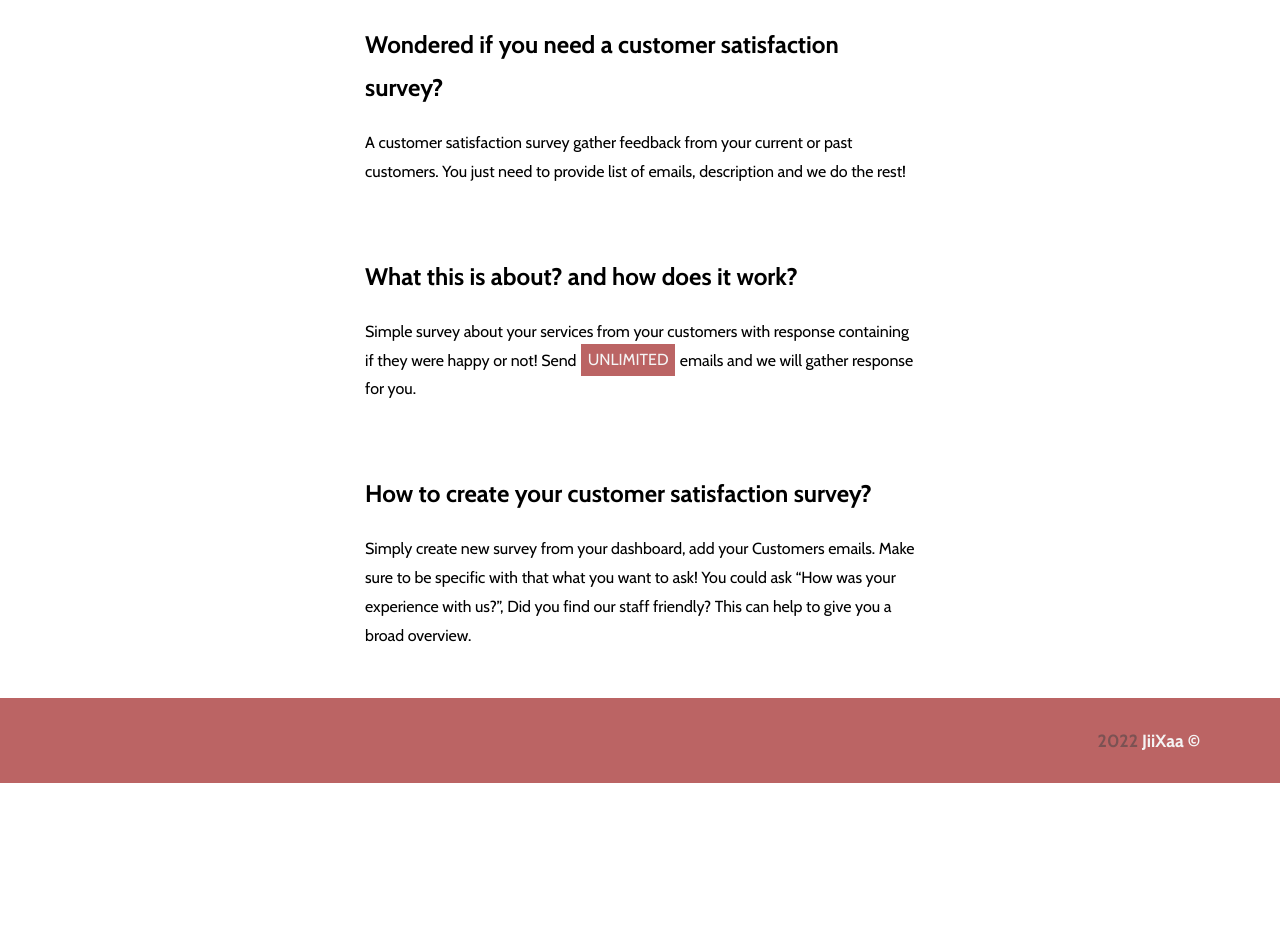
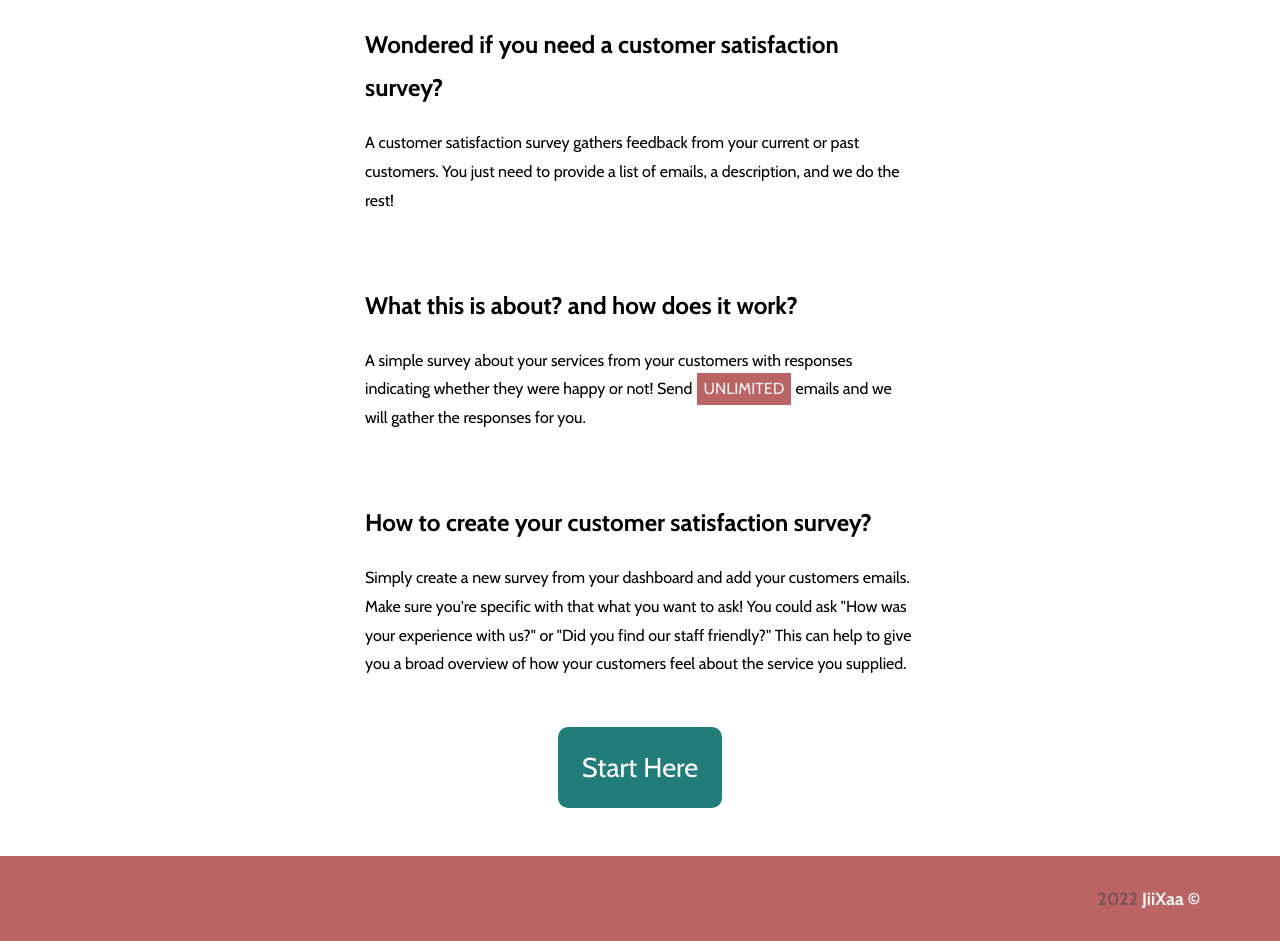
Before and after one commit to JiiXaa/FeedbackME, a React app in the folder client/: page / in a window 1280 px wide. Shown: the part 796-1737 px from the top of the page. Before the commit the page ends 1579 px from the top, so only its background shows below. Built offline with nearby package versions, Linux system fonts and the light colour scheme; no server answers.

Commit message:
added CTA on the landing page and changed favicon

```diff
--- a/client/public/index.html
+++ b/client/public/index.html
@@ -35,7 +35,7 @@
       href="https://fonts.googleapis.com/css2?family=Cabin:wght@400;500;700&display=swap"
       rel="stylesheet"
     />
-    <title>React App</title>
+    <title>FeedbackME</title>
   </head>
   <body>
     <noscript>You need to enable JavaScript to run this app.</noscript>
--- a/client/src/components/Landing.js
+++ b/client/src/components/Landing.js
@@ -28,31 +28,34 @@ class Landing extends Component {
             <StyledHeadingsContainer>
               <h1>Wondered if you need a customer satisfaction survey?</h1>
               <p>
-                A customer satisfaction survey gather feedback from your current
-                or past customers. You just need to provide list of emails,
-                description and we do the rest!
+                A customer satisfaction survey gathers feedback from your
+                current or past customers. You just need to provide a list of
+                emails, a description, and we do the rest!
               </p>
             </StyledHeadingsContainer>
             <StyledHeadingsContainer>
               <h1>What this is about? and how does it work?</h1>
 
               <p>
-                Simple survey about your services from your customers with
-                response containing if they were happy or not! Send
+                A simple survey about your services from your customers with
+                responses indicating whether they were happy or not! Send
                 <span>UNLIMITED</span>
-                emails and we will gather response for you.
+                emails and we will gather the responses for you.
               </p>
             </StyledHeadingsContainer>
             <StyledHeadingsContainer>
               <h1>How to create your customer satisfaction survey?</h1>
 
               <p>
-                Simply create new survey from your dashboard, add your Customers
-                emails. Make sure to be specific with that what you want to ask!
-                You could ask “How was your experience with us?”, Did you find
-                our staff friendly? This can help to give you a broad overview.
+                Simply create a new survey from your dashboard and add your
+                customers emails. Make sure you're specific with that what you
+                want to ask! You could ask "How was your experience with us?" or
+                "Did you find our staff friendly?" This can help to give you a
+                broad overview of how your customers feel about the service you
+                supplied.
               </p>
             </StyledHeadingsContainer>
+            <StyledLoginBtn href='/auth/google'>Start Here</StyledLoginBtn>
           </StyledMain>
         </StyledMainWrapper>
         <StyledFooter>
@@ -148,6 +151,7 @@ const StyledFooter = styled.div`
   padding: 2rem;
   padding-right: 5rem;
   text-align: end;
+  margin-top: 3rem;
 `;
 
 const StyledCopyrightBtn = styled.a`
@@ -166,3 +170,20 @@ const StyledCopyrightBtn = styled.a`
     }
   }
 `;
+
+const StyledLoginBtn = styled.a`
+  border-radius: 10px;
+  padding: 1.5rem;
+  font-size: 1.7rem;
+  background-color: #227c79;
+  text-decoration: none;
+  transition: background-color 0.5s ease-out;
+
+  &:hover {
+    background-color: #31a8a4;
+  }
+  &:visited,
+  &:link {
+    color: #fff;
+  }
+`;
```
Also changed, not shown: client/public/favicon.ico, client/public/logo192.png, client/public/logo512.png.
